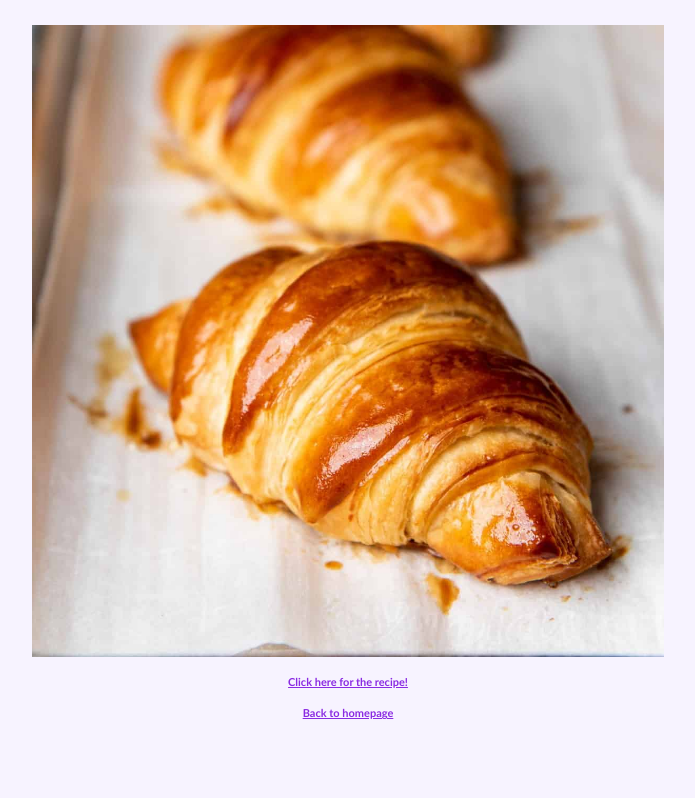
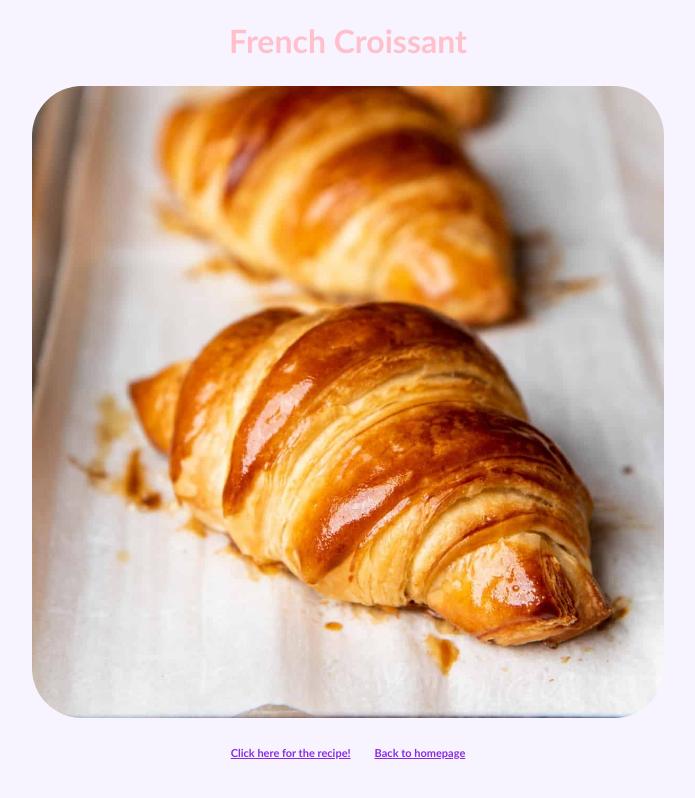
Before and after one commit to vickylcodes/croissant, a plain HTML site: page photo.html in a window 1280 px wide. Shown: the whole page, without its empty margins (292-987 px from the left). Drawn offline with Linux system fonts and the light colour scheme.

Commit message:
Updated CSS

```diff
--- a/css/styles.css
+++ b/css/styles.css
@@ -10,15 +10,15 @@ h2 {
 }
 
 p {
-  margin-bottom: 390px;
+  margin-bottom: 350px;
 }
 
-.description {
+footer {
   text-align: center;
-  color: pink;
-  font-weight: bold;
-  font-family: 'Trebuchet MS', 'Lucida Sans Unicode', 'Lucida Grande', 'Lucida Sans', Arial, sans-serif;
+}
 
+footer a {
+  margin: 0 10px;
 }
 
 a {
@@ -28,19 +28,21 @@ a {
   font-weight: bold;
 }
 
-.contact-link,
-.photo-link,
-.homepage-link {
-  display: block;
+.description {
   text-align: center;
+  color: pink;
+  font-weight: bold;
+  font-family: 'Trebuchet MS', 'Lucida Sans Unicode', 'Lucida Grande', 'Lucida Sans', Arial, sans-serif;
 }
 
-
 #french-croissant-img {
-  max-width: 100%;
-  width: 50%;
   display: block;
   margin: 0 auto;
+  margin-bottom: 25px;
+  max-width: 100%;
+  border-radius: 50px;
+  display: block;
+  width: 50%;
   margin-top: 2%;
 }
 
--- a/photo.html
+++ b/photo.html
@@ -10,10 +10,12 @@
 </head>
 
 <body>
+    <h1>
+        French Croissant
+    </h1>
     <img src="/images/french-croissant.jpg" alt="" id="french-croissant-img" />
-    <br />
-    <a class="contact-link" href="/contact.html">Click here for the recipe!</a>
-    <br />
-    <a class="homepage-link" href="/">Back to homepage</a>
-
+    <footer>
+        <a class="contact-link" href="/contact.html">Click here for the recipe!</a>
+        <a class="homepage-link" href="/">Back to homepage</a>
+    </footer>
 </html>
```
Also changed, not shown: contact.html (+2 -2 lines), index.html (+4 -4 lines).
